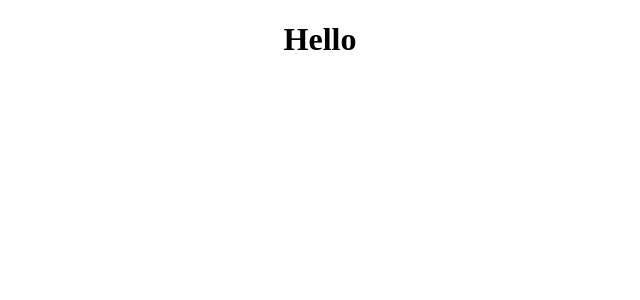
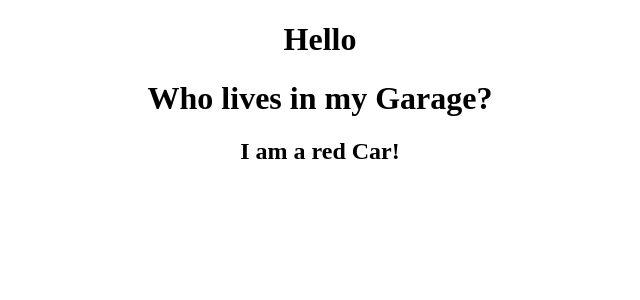
Before and after one commit to abhiraftaar007/React-Js, a React (Create React App) app: page / in a window 1280 px wide. Shown: the top 300 px of the page, without its empty margins (320-960 px from the left). Built offline with nearby package versions, Linux system fonts and the light colour scheme.

Commit message:
Components, Props, Components in Components

```diff
--- a/src/App.js
+++ b/src/App.js
@@ -1,9 +1,24 @@
-import './App.css';
+import "./App.css";
+// import Car from "./Car";
+import Garage from "./Garage";
+// Components are like functions that return HTML elements.
+// Components are independent and reusable bits of code. They serve the same purpose as JavaScript functions, but work in isolation and return HTML.
+// Components come in two types, Class components and Function components
+
+/*
+Components can be passed as props, which stands for properties.
+
+Props are like function arguments, and you send them into the component as attributes.
+*/
+
+// Components in Components - refer Garage and Car file
 
 function App() {
   return (
     <div className="App">
       <h1>Hello</h1>
+      {/* <Car color="red" /> */}
+      <Garage/>
     </div>
   );
 }
--- /dev/null
+++ b/src/Car.js
@@ -0,0 +1,5 @@
+function Car(props){
+    return <h2>I am a {props.color} Car!</h2>
+}
+
+export default Car;
--- /dev/null
+++ b/src/Garage.js
@@ -0,0 +1,11 @@
+import Car from "./Car"
+function Garage(){
+    return (
+        <>
+            <h1>Who lives in my Garage?</h1>
+            <Car color="red"/>
+        </>
+    )
+}
+
+export default Garage;
```
